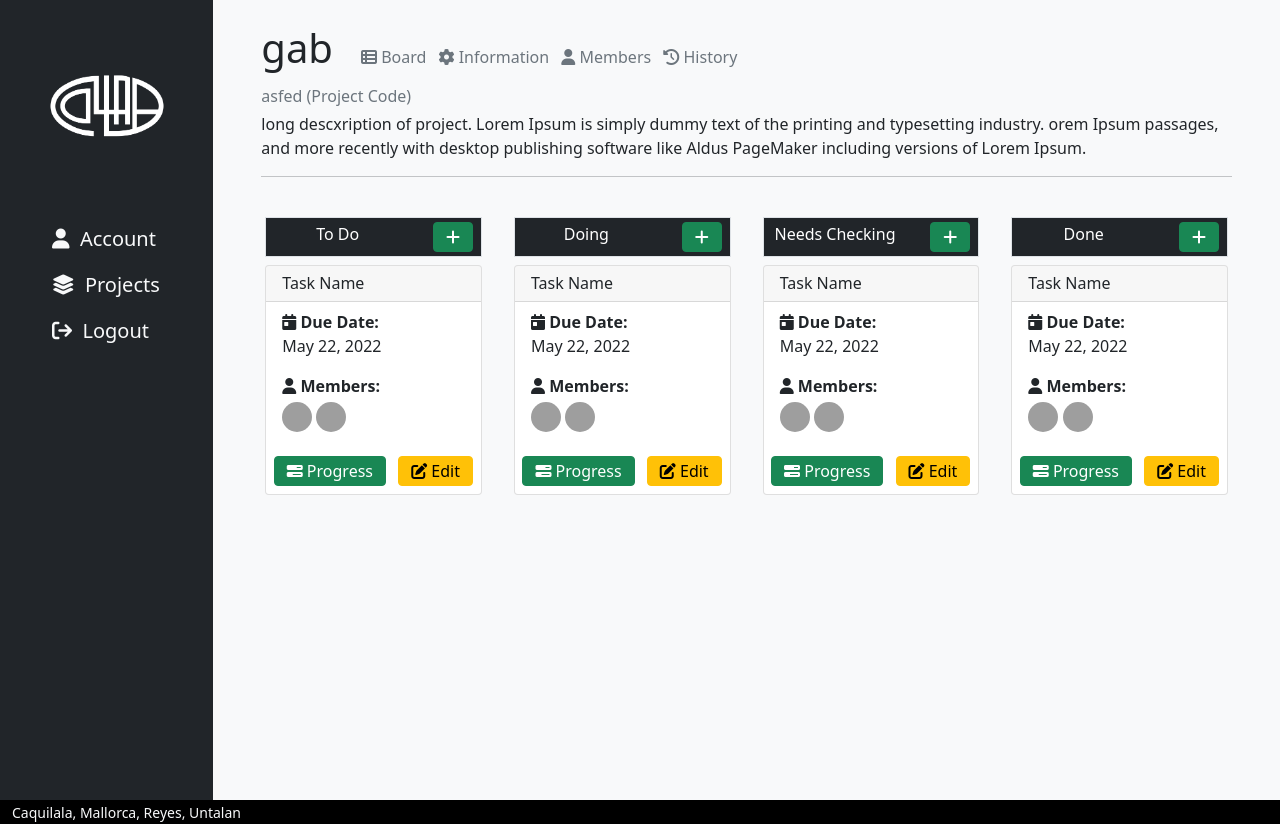
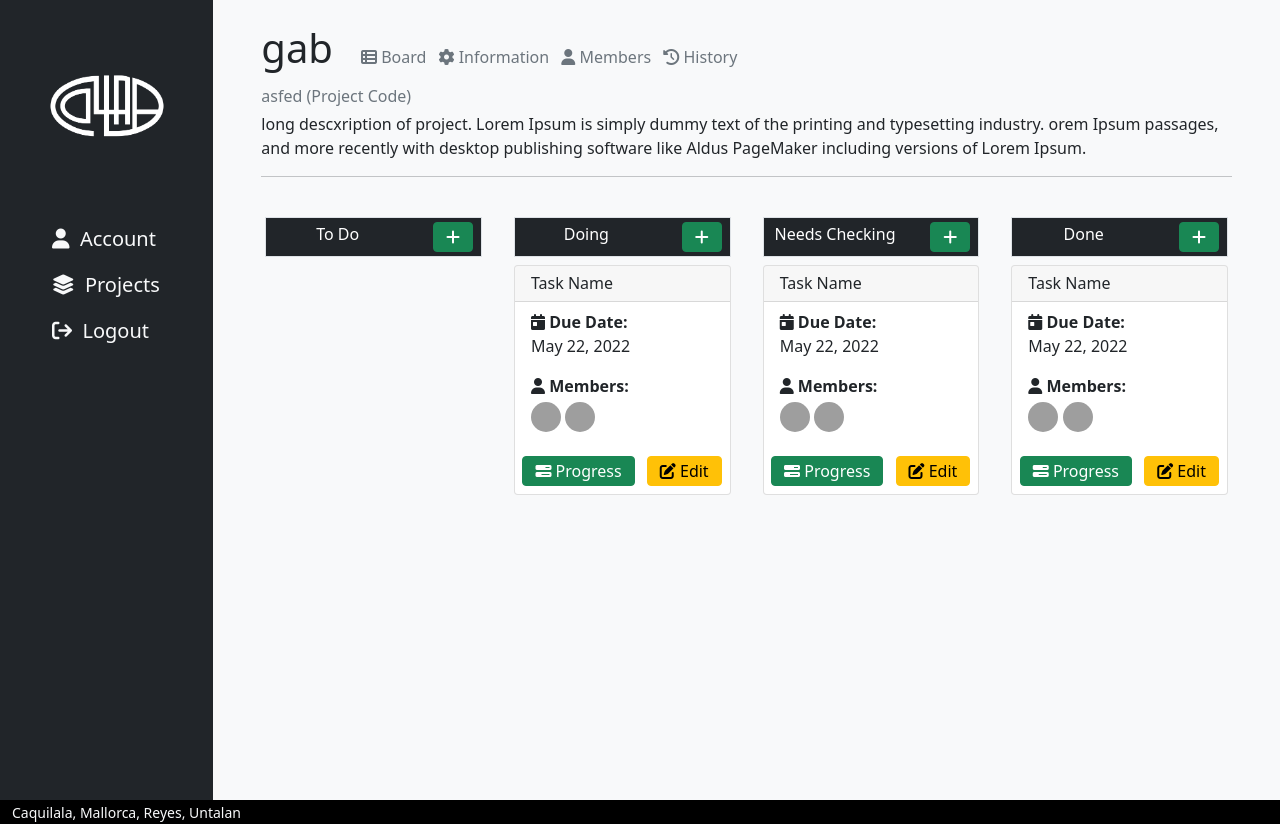
Before and after one commit to gmbt18/Collab-Web-App-Project-deploy, a Django app: page /project/12/ in a window 1280 px wide. Run offline with Django 3.2, Linux system fonts and the light colour scheme; a user stored in the database is signed in; data comes from the database, SQL or seed files in the repository; both versions use the stored data as it was after the commit; some libraries are stand-ins or nearby versions; grey boxes are pictures that could not be loaded.

Commit message:
working task add and query

```diff
--- a/collabapp/models.py
+++ b/collabapp/models.py
@@ -44,8 +44,7 @@ class Task(models.Model):
     )
     name = models.CharField(max_length=100, null=True)
     due_date = models.DateField()
-    #project = models.ForeignKey(Project, on_delete=models.CASCADE)
-
+    project = models.ForeignKey(Project, on_delete=models.CASCADE, related_name="tasks", null=True)
 
     def __str__(self):
         return self.name
--- a/collabapp/templates/collabapp/project-home.html
+++ b/collabapp/templates/collabapp/project-home.html
@@ -34,21 +34,23 @@
                                 </div>
                                 <div class="col-auto">
                                     <div class="text-end">
-                                        <a class="btn btn-success lh-1 me-2" href="{% url 'taskAddPage' %}"><i class="fa-solid fa-plus"></i></a>
+                                        <a class="btn btn-success lh-1 me-2" href="{% url 'taskAddPage' project.id %}"><i class="fa-solid fa-plus"></i></a>
                                     </div>
                                 </div>
                             </div>
                         </div>
 
                         <!-- task (tasks moved around) -->
+
+                        {% for task in tasks %}
                             <div class="card my-2">
                                 <div class="card-header px-3 py-1">
-                                <h6 class="my-1">Task Name</h6>
+                                    <h6 class="my-1">{{task.name}}</h6>
 
                                 </div>
 
                                 <div class="card-body px-3 py-2 mb-3">
-                                <b><i class="fa-solid fa-calendar-day"></i> Due Date:</b><p>May 22, 2022</p>
+                                    <b><i class="fa-solid fa-calendar-day"></i> Due Date:</b><p>{{task.due_date}}</p>
                                     <b><i class="fa-solid fa-user mb-2"></i> Members:</b><br>
                                     <img src="https://media.wired.com/photos/5ed6891ed9fb171733fd7840/1:1/w_1287,h_1287,c_limit/Ideas-Zuckerberg-1200875675.jpg" alt="" style="height:30px;width:30px;border-radius:100%;">
                                     <img src="http://pm1.narvii.com/7851/7cb92cc8737923f2547fbd2e69f32d068fe6f376r1-532-532v2_00.jpg" alt="" style="height:30px;width:30px;border-radius:100%;">
@@ -58,6 +60,7 @@
                                     <a class="btn btn-warning fs-6 lh-1 me-2" href="{% url 'taskEditPage' %}"><i class="fa-solid fa-pen-to-square"></i> Edit</a>
                                 </div>
                             </div>
+                        {% endfor %}
 
                     </div>
 
@@ -71,7 +74,7 @@
                                  </div>
                                  <div class="col-auto">
                                      <div class="text-end">
-                                         <a class="btn btn-success lh-1 me-2" href="{% url 'taskAddPage' %}"><i class="fa-solid fa-plus"></i></a>
+                                         <a class="btn btn-success lh-1 me-2" href="{% url 'taskAddPage' project.id %}"><i class="fa-solid fa-plus"></i></a>
                                      </div>
                                  </div>
                              </div>
@@ -108,7 +111,7 @@
                                  </div>
                                  <div class="col-auto">
                                      <div class="text-end">
-                                         <a class="btn btn-success lh-1 me-2" href="{% url 'taskAddPage' %}"><i class="fa-solid fa-plus"></i></a>
+                                         <a class="btn btn-success lh-1 me-2" href="{% url 'taskAddPage' project.id %}"><i class="fa-solid fa-plus"></i></a>
                                      </div>
                                  </div>
                              </div>
@@ -145,7 +148,7 @@
                                  </div>
                                  <div class="col-auto">
                                      <div class="text-end">
-                                         <a class="btn btn-success lh-1 me-2" href="{% url 'taskAddPage' %}"><i class="fa-solid fa-plus"></i></a>
+                                         <a class="btn btn-success lh-1 me-2" href="{{% url 'taskAddPage' project.id %}"><i class="fa-solid fa-plus"></i></a>
                                      </div>
                                  </div>
                              </div>
--- a/collabapp/templates/collabapp/task-add.html
+++ b/collabapp/templates/collabapp/task-add.html
@@ -54,7 +54,7 @@
 
                         <div class="text-end">
                             <button class="btn btn-success" type = "Submit"><i class="fa-solid fa-plus"></i> Add</button>
-                            <a class="btn btn-secondary" href="{% url 'projectPage' %}"><i class="fa-solid fa-x"></i> Cancel</a>
+                            <a class="btn btn-secondary" href="{% url 'projectPage' project.id %}"><i class="fa-solid fa-x"></i> Cancel</a>
                         </div>
                     </div>
                 </form>
--- a/collabapp/urls.py
+++ b/collabapp/urls.py
@@ -12,9 +12,9 @@ urlpatterns = [
     path('project/<int:id>/', views.projectPage, name='projectPage'),
     path('project/<int:id>/info', views.projectInfoPage, name='projectInfoPage'),
     path('project/<int:id>/members', views.projectMembersPage, name='projectMembersPage'),
-    path('project/<int:id>/membersadd', views.projectMembersAddPage, name='projectMembersAddPage'),
+    path('project/<int:id>/membersAdd', views.projectMembersAddPage, name='projectMembersAddPage'),
     path('project/<int:id>/history', views.projectHistoryPage, name='projectHistoryPage'),
-    path('taskAdd', views.taskAddPage, name='taskAddPage'),
+    path('project/<int:id>/taskAdd', views.taskAddPage, name='taskAddPage'),
     path('taskEdit', views.taskEditPage, name='taskEditPage'),
     path('taskProgress', views.taskProgressPage, name='taskProgressPage'),
     path('leave/<int:id>/', views.leaveProject, name = 'leave')
--- a/collabapp/views.py
+++ b/collabapp/views.py
@@ -111,7 +111,10 @@ def accountPage(request):
 @login_required(login_url='loginPage')
 def projectPage(request, id):
     project = Project.objects.get(id=id)
-    context = {'project':project}
+    tasks = Task.objects.filter(project__id=project.id)
+    tl = list(tasks)
+
+    context = {'project':project, 'tasks': tl }
     return render(request, 'collabapp/project-home.html', context)
 
 @login_required(login_url='loginPage')
@@ -159,16 +162,20 @@ def projectHistoryPage(request, id):
     return render(request, 'collabapp/project-history.html', context)
 
 @login_required(login_url='loginPage')
-def taskAddPage(request):
+def taskAddPage(request, id):
     task_form = TaskForm()
+    project = Project.objects.get(id=id)
 
     if request.method == "POST":
         task_form = TaskForm(request.POST)
         if task_form.is_valid():
-            task_form.save()
-            return redirect("projectPage")
+            instance = task_form.save()
+            instance.project = project
+            instance.save()
 
-    context = {'form': task_form}
+            return redirect("projectPage", id=project.id)
+
+    context = {'form': task_form, 'project': project}
     return render(request, 'collabapp/task-add.html', context)
 
 @login_required(login_url='loginPage')
```
Also changed, not shown: collabapp/migrations/0009_task_project.py (added), db.sqlite3. Lines whose indentation alone changed are shown as unchanged.
